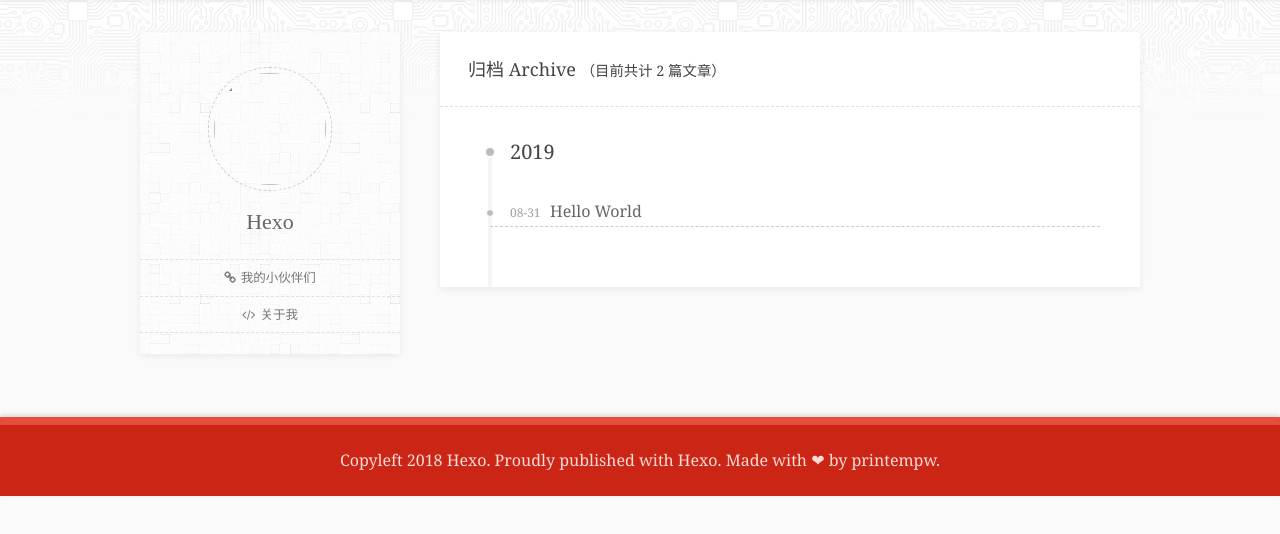
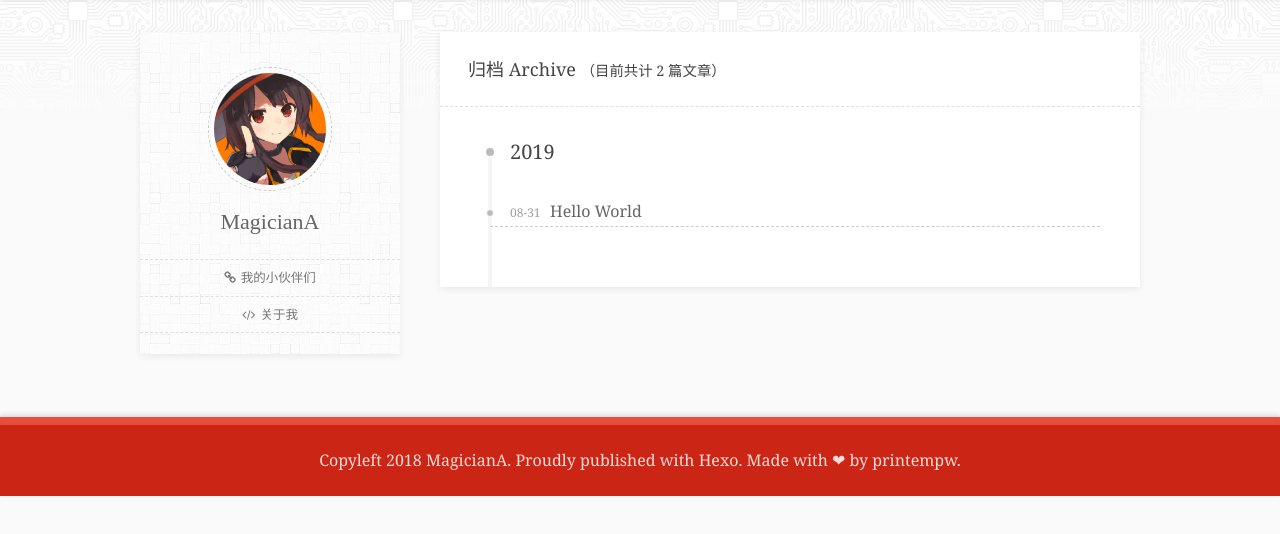
Before and after one commit to magicianA/magicianA.github.io, a plain HTML site: page archives/2019/08/index.html in a window 1280 px wide. Shown: the part 88-622 px from the top of the page. Drawn offline with Linux system fonts and the light colour scheme; a web font is replaced by a local one.

Commit message:
Site updated: 2019-09-26 13:39:20

```diff
--- a/archives/2019/08/index.html
+++ b/archives/2019/08/index.html
@@ -27,19 +27,19 @@
 
 
 <meta property="og:type" content="website">
-<meta property="og:title" content="Hexo">
+<meta property="og:title" content="MagicianA">
 <meta property="og:url" content="http://yoursite.com/archives/2019/08/index.html">
-<meta property="og:site_name" content="Hexo">
+<meta property="og:site_name" content="MagicianA">
 <meta property="og:locale" content="en">
 <meta name="twitter:card" content="summary">
-<meta name="twitter:title" content="Hexo">
+<meta name="twitter:title" content="MagicianA">
 <meta name="twitter:creator" content="@Zxh_faith">
 
 
 
 
 
-  <link rel="alternate" href="/atom.xml" title="Hexo">
+  <link rel="alternate" href="/atom.xml" title="MagicianA">
 
 
 
@@ -63,7 +63,7 @@
 <link rel="stylesheet" type="text/css" href="https://fonts.cat.net/css?family=PT+Serif">
 
 
-    <title>归档 - Hexo</title>
+    <title>归档 - MagicianA</title>
   </head>
 
   <body lang="en">
@@ -215,10 +215,10 @@
       <div class="gr center">
 
         <a href="http://yoursite.com">
-        <img src="/images/avatar.png" width="112" height="112"></a>
+        <img src="/images/avatar.jpg" width="112" height="112"></a>
       </div>
 
-      <div class="blogname">Hexo</div>
+      <div class="blogname">MagicianA</div>
       <div class="blogdesc"></div>
 
       <div class="sbmenu">
@@ -273,7 +273,7 @@
         <div id="bottom" class="fw">
   <div id="footer" class="wc center clf">
     <div class="info">
-      <p>Copyleft 2018 <a href="http://yoursite.com">Hexo</a>. Proudly published with <a href="https://hexo.io/" target="_blank">Hexo</a>. Made with ❤ by printempw.</p>
+      <p>Copyleft 2018 <a href="http://yoursite.com">MagicianA</a>. Proudly published with <a href="https://hexo.io/" target="_blank">Hexo</a>. Made with ❤ by printempw.</p>
     </div>
   </div>
 </div>
```
Also changed, not shown: 2019/08/31/hello-world/index.html (+6 -6 lines), 2019/09/12/firstpost/index.html (+6 -6 lines), archives/2019/09/index.html (+8 -8 lines), archives/2019/index.html (+8 -8 lines), archives/index.html (+8 -8 lines), index.html (+8 -8 lines), tags/随笔/index.html (+8 -8 lines).
